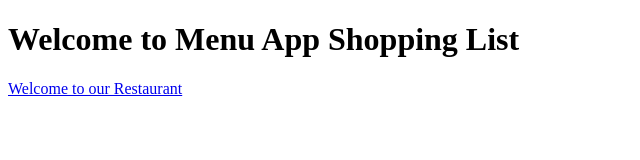
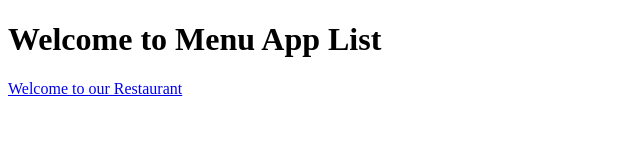
Before and after one commit to amirjaouani/Module4, a plain HTML site: page index.html in a window 1280 px wide. Shown: the whole page, without its empty margins (0-640 px from the left). Drawn offline with Linux system fonts and the light colour scheme.

Commit message:
Module 4 solution

```diff
--- a/index.html
+++ b/index.html
@@ -2,10 +2,10 @@
 <html ng-app='MenuApp'>
   <head>
     <meta charset="utf-8">
-    <title>Menu App Shopping List</title>
+    <title>Menu App List</title>
   </head>
   <body>
-    <h1>Welcome to Menu App Shopping List</h1>
+    <h1>Welcome to Menu App List</h1>
 
     <ui-view></ui-view>
     <script src="angular.min.js"></script>
```
